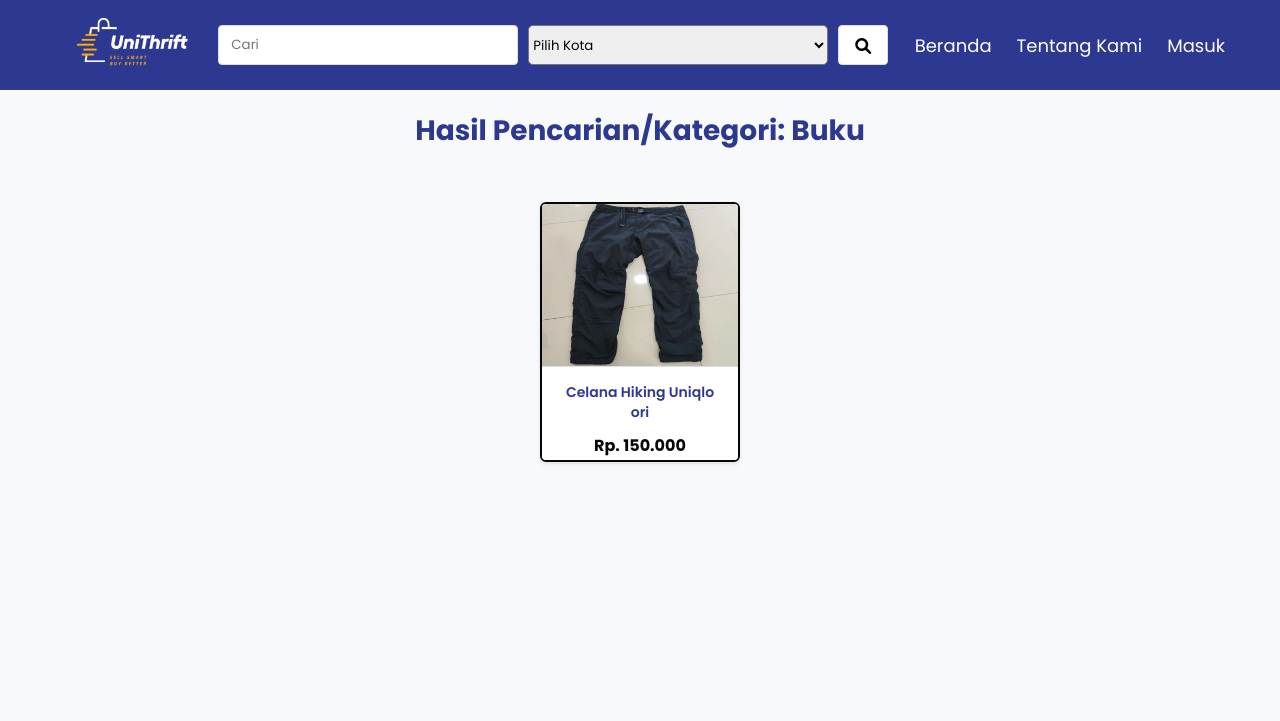
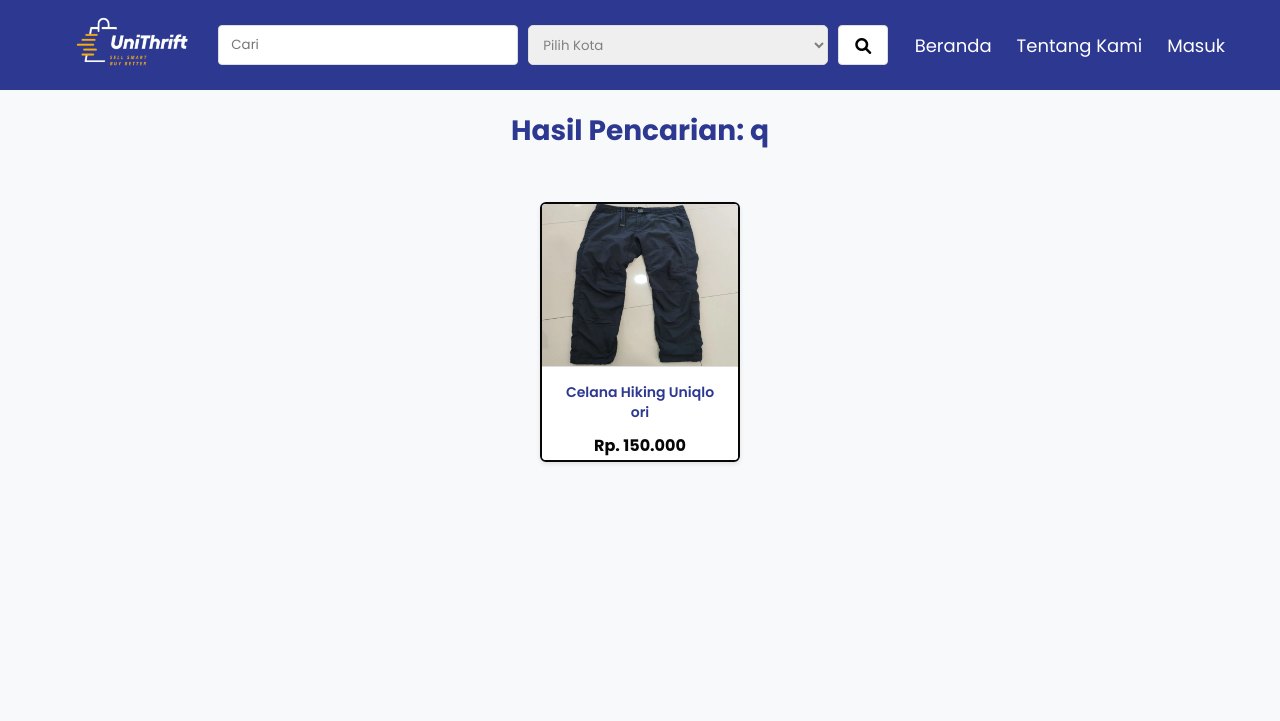
Before and after one commit to Gregroww/UniThrift, a PHP site: page /searchkategori.php?search=q in a window 1280 px wide. Shown: the top 721 px of the page. Run offline with PHP 8.4, Linux system fonts and the light colour scheme; data comes from the database, SQL or seed files in the repository; data that the repository does not hold is empty.

Commit message:
Update hasil pencarian + minor css

```diff
--- a/searchkategori.php
+++ b/searchkategori.php
@@ -34,7 +34,7 @@ if (mysqli_num_rows($result) > 0) {
     <header>
     <?php require "navbar.php"; ?>
     </header>
-    <h1>Hasil Pencarian/Kategori: Buku</h1>
+    <h1>Hasil Pencarian<?php echo !empty($search) ? ": " . htmlspecialchars($search) : ""; ?><?php echo !empty($lokasi) ? " di " . htmlspecialchars($lokasi) : ""; ?></h1>
 
     <form action="productpage.php" method="GET">
         <div class="book-container">
--- a/style/navbar.css
+++ b/style/navbar.css
@@ -40,7 +40,10 @@
 .search-kota {
     width: 300px;
     border-radius: 5px;
+    border: 1px solid #ddd;
     height: auto;
+    color: grey;
+    padding-left: 10px;
 }
 
 .input-wrapper {
```
